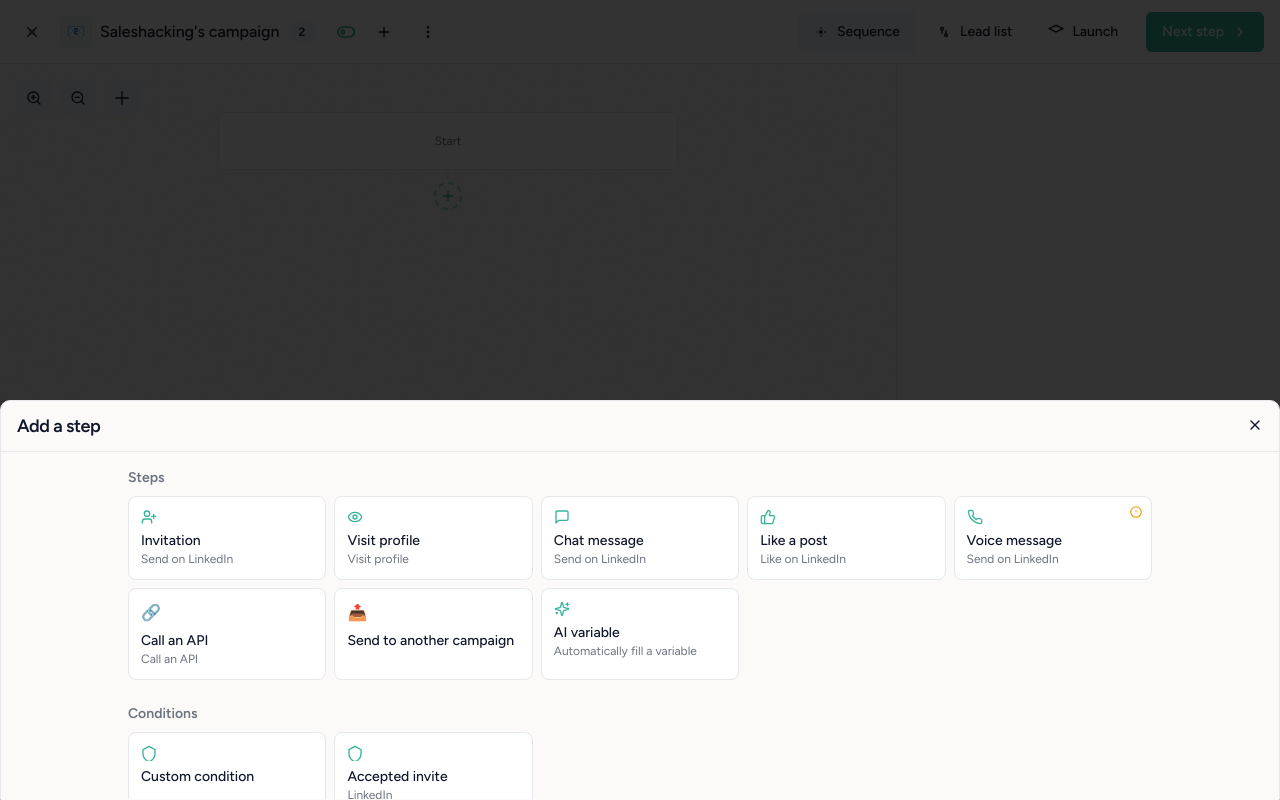
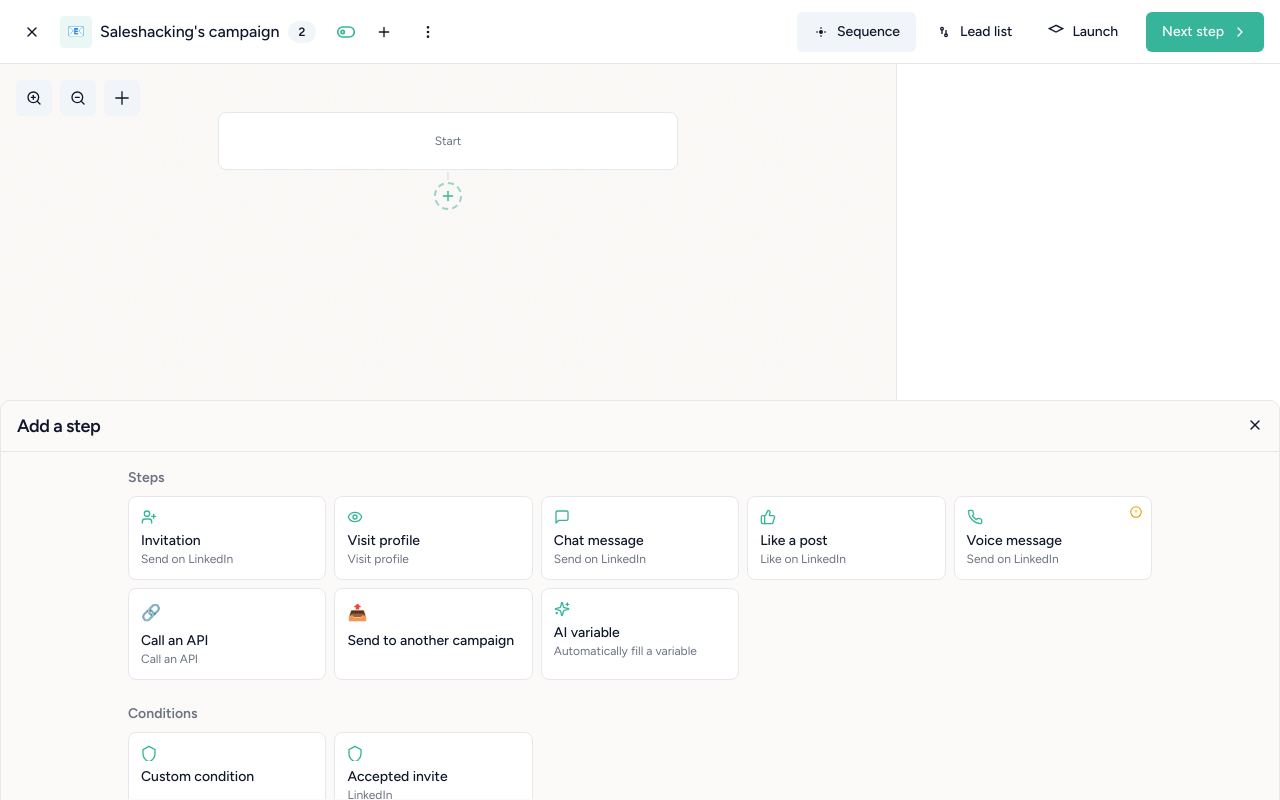
Before and after one commit to blinktuit/linkedin-sequence-builder, a React (Vite) app: page / in a window 1280 px wide. Both pictures are taken after a click on the button 448 px from the left and 196 px from the top of the page. Built offline with nearby package versions, Linux system fonts and the light colour scheme; the HTML template or start-up script is replaced by a standard one.

Commit message:
Remove dark background from popup

```diff
--- a/src/components/ui/drawer.tsx
+++ b/src/components/ui/drawer.tsx
@@ -12,7 +12,7 @@ const DrawerClose = DrawerPrimitive.Close;
 const DrawerOverlay = React.forwardRef<React.ElementRef<typeof DrawerPrimitive.Overlay>, React.ComponentPropsWithoutRef<typeof DrawerPrimitive.Overlay>>(({
   className,
   ...props
-}, ref) => <DrawerPrimitive.Overlay ref={ref} className={cn("fixed inset-0 z-50 bg-black/80", className)} {...props} />);
+}, ref) => <DrawerPrimitive.Overlay ref={ref} className={cn("fixed inset-0 z-50 bg-transparent", className)} {...props} />);
 DrawerOverlay.displayName = DrawerPrimitive.Overlay.displayName;
 const DrawerContent = React.forwardRef<React.ElementRef<typeof DrawerPrimitive.Content>, React.ComponentPropsWithoutRef<typeof DrawerPrimitive.Content>>(({
   className,
```
